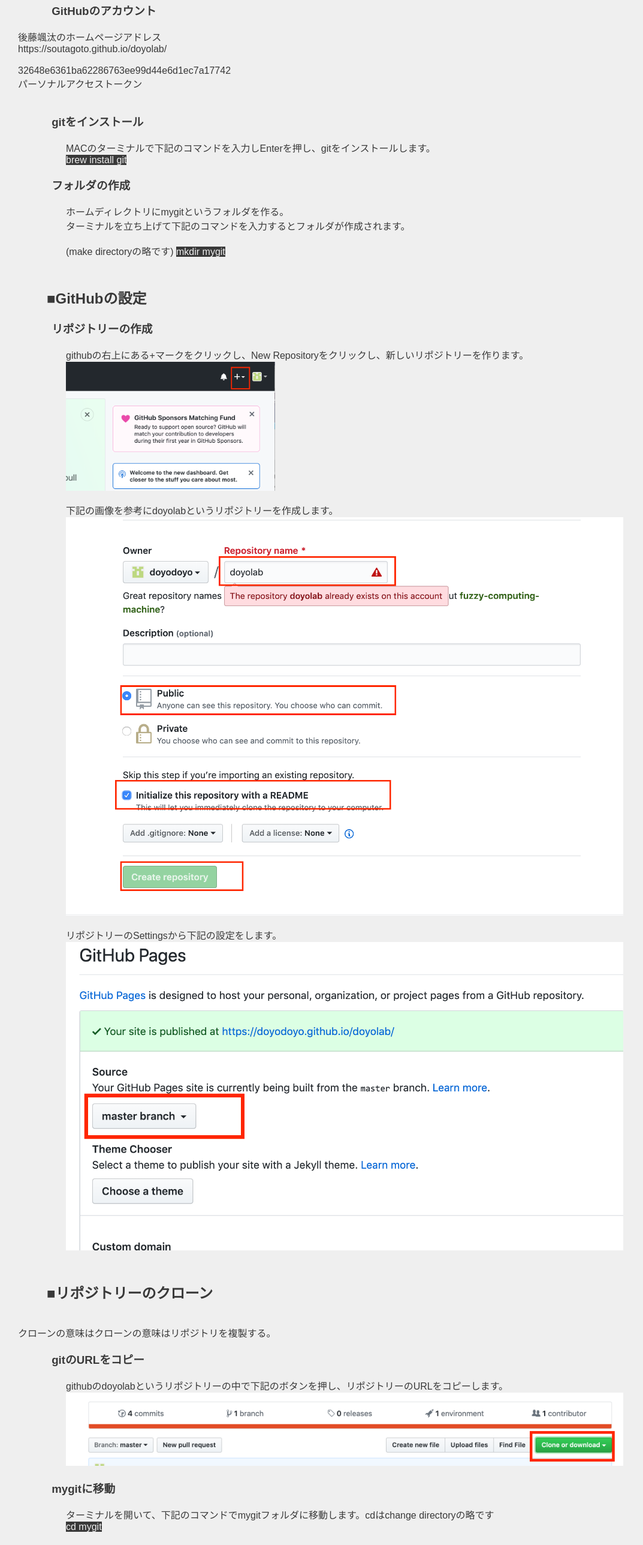
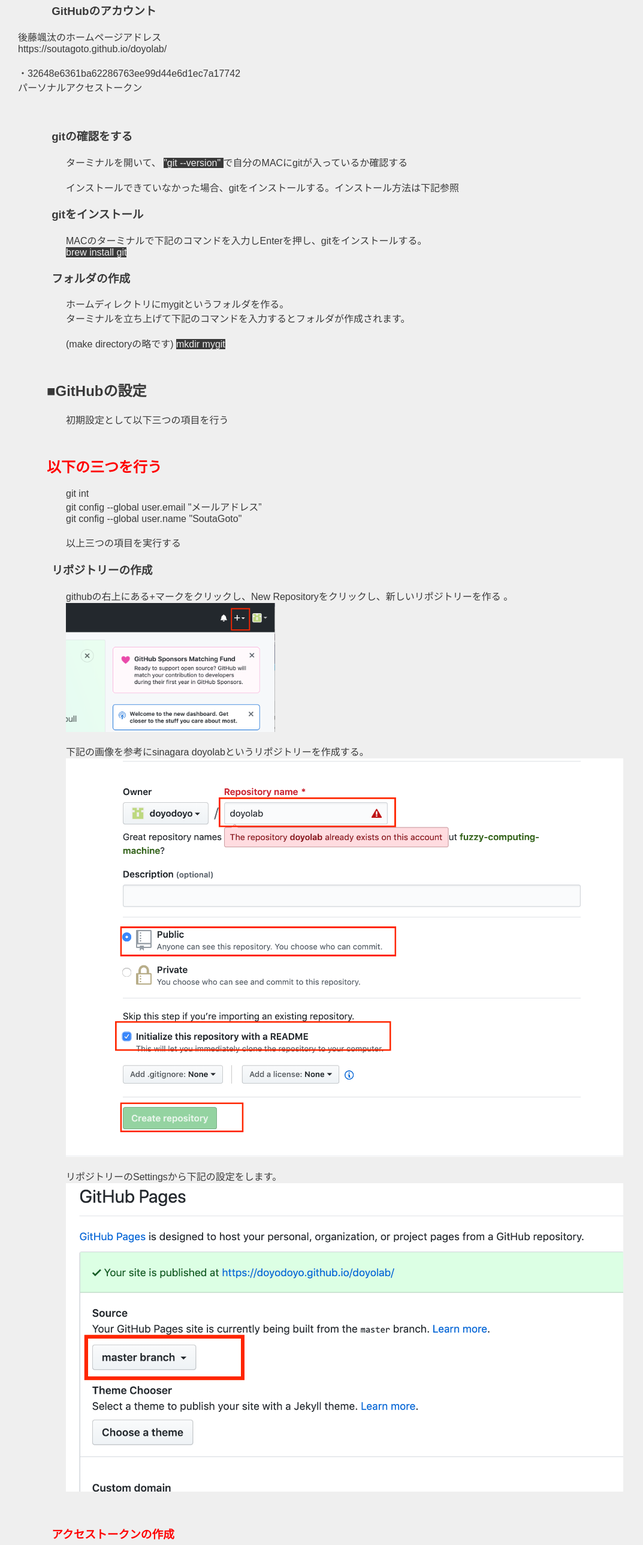
Before and after one commit to SoutaGoto/doyolab, a plain HTML site: page 20210322.html in a window 1280 px wide. Shown: the part 225-2800 px from the top of the page at 60% size, without its empty margins (0-1073 px from the left). Drawn offline with Linux system fonts and the light colour scheme.

Commit message:
非常に眠い

```diff
--- a/20210322.html
+++ b/20210322.html
@@ -24,17 +24,18 @@
 
                後藤颯汰のホームページアドレス<br>
                https://soutagoto.github.io/doyolab/
-               <br><br>
+               <br>
+<br>
 
-               32648e6361ba62286763ee99d44e6d1ec7a17742<br>
+               ・32648e6361ba62286763ee99d44e6d1ec7a17742<br>
 パーソナルアクセストークン
-<br
+<br>
 
 
 
 
 
-                。<br><br>
+                <br><br>
                 <!--部分的に黒バックにする。cssにプロパティは記述-->
                 <span class="blackback">
 
@@ -42,13 +43,29 @@
 
             </p>
 
+            <h3>gitの確認をする</h3>
+
+
+    <p>ターミナルを開いて、
+            <span class="blackback">
+            "git --version"
+            </span>
+
+            </span>で自分のMACにgitが入っているか確認する
+            <br>
+            <br>
+
+            インストールできていなかった場合、gitをインストールする。インストール方法は下記参照
+
             <h3>gitをインストール</h3>
-                <p>
-                    MACのターミナルで下記のコマンドを入力しEnterを押し、gitをインストールします。<br>
+            </p>
+
+        <p>MACのターミナルで下記のコマンドを入力しEnterを押し、gitをインストールする。<br>
                     <span class="blackback">
                         brew install git
                     </span>
-                </p>
+
+
             <h3>フォルダの作成</h3>
                     <p>
                     ホームディレクトリにmygitというフォルダを作る。<br>
@@ -60,13 +77,27 @@
                 </p>
 
         <h2>■GitHubの設定</h2>
+
+          <p>初期設定として以下三つの項目を行う<h2><font color="red">以下の三つを行う</font></h2></p>
+        <p>
+        git int  <br>
+        git config --global user.email "メールアドレス”<br>
+        git config --global user.name "SoutaGoto"<br>
+        <br>
+        以上三つの項目を実行する
+
+
+        <br>
+        </p>
             <h3>リポジトリーの作成</h3>
             <p>
-                githubの右上にある+マークをクリックし、New Repositoryをクリックし、新しいリポジトリーを作ります。<br>
+                githubの右上にある+マークをクリックし、New Repositoryをクリックし、新しいリポジトリーを作る
+        。<br>
                 <img src="images/20190611/createrepo.png" width="30%">
             </p>
             <p>
-                下記の画像を参考にdoyolabというリポジトリーを作成します。<br>
+                下記の画像を参考にsinagara
+                doyolabというリポジトリーを作成する。<br>
                 <img src="images/20190611/step1.png" width="80%">
             </p>
             <p>
@@ -74,17 +105,34 @@
                 <img src="images/20190611/step1-1.png" width="80%">
             </p>
 
-        <h2>■リポジトリーのクローン</h2>
+
         <br>
-        クローンの意味はクローンの意味はリポジトリを複製する。
+        <h3><font color="red">アクセストークンの作成</font><h3>
+1.mygitの右上のマイページからセッティングを選択<br>
+2.項目からdiveropper Settingを選択<br>
+3.Personal access tokensを選択<br>
+4.トークンを取得<br>
+
+        <br>
+
+
+
+<br
+
+
+<br>
+<h2>■リポジトリーのクローン</h2>
+
+
+        <h3><font color="red">クローンの意味はクローンの意味はリポジトリを複製</font><h3></h3>
             <h3>gitのURLをコピー</h3>
             <p>
-                githubのdoyolabというリポジトリーの中で下記のボタンを押し、リポジトリーのURLをコピーします。
+                githubのdoyolabというリポジトリーの中で下記の<font color="green">緑</font></h2>,のボタンを押し、リポジトリーのURLをコピーします。
                 <img src="images/20190611/step2.png" width="80%">
             </p>
             <h3>mygitに移動</h3>
             <p>
-                ターミナルを開いて、下記のコマンドでmygitフォルダに移動します。cdはchange directoryの略です<br>
+                ターミナルを開いて、下記のコマンドでmygitフォルダに移動します。ch2><font color="red">dはchange directoryの略です</font></h2><br>
                 <span class="blackback">
                     cd mygit
                 </span>
@@ -103,10 +151,11 @@
         <h2>■運用</h2>
             <h3>ファイルを追加、変更したら</h3>
             <p>
-                htmlファイルを作って、doyolabフォルダに入れ、下記の手順でgithubへアップロードできます。<br>
+                htmlファイルを作って、doyolabフォルダに入れ、下記の手順でgithubへアップロード<br>
                 <span class="blackback">
                     cd mygit/doyolab
-                </span>(doyolabフォルダに移動するだけなので、既に移動済みの場合はいらない)
+                </span>(doyolabフォルダに移動するだけなので、既に移動済みの場合はいらない)<br>
+                確認の方法はターミナルを開いた時にユーザーネームの後ろにdoyolabがついているか否か
                 <br>
                 <span class="blackback">
                     git add .
@@ -114,12 +163,29 @@
                 <br>
                 <span class="blackback">
                     git commit -m"メッセージ"
-                <br>更新ごとにメッセージを変更し、更新をわかりやすくする
+                <br><!DOCTYPE html>
+                <html lang="en">
+                <head>
+                    <meta charset="UTF-8">
+                    <meta http-equiv="X-UA-Compatible" content="IE=edge">
+                    <meta name="viewport" content="width=device-width, initial-scale=1.0">
+                    <title>Document</title>
+                </head>
+                <body>
+
+                </body>
+
                 </span>
                 <br>
                 <span class="blackback">
                     git push
+                    <br>
+
                 </span>
+                FiNISH
+<br>
+
+<h3><font color="red">ここでの注意点は、メッセージの部分を必ず更新ごとに変更する</font><h3>
             </p>
 
 
```
Also changed, not shown: 1 other file.
